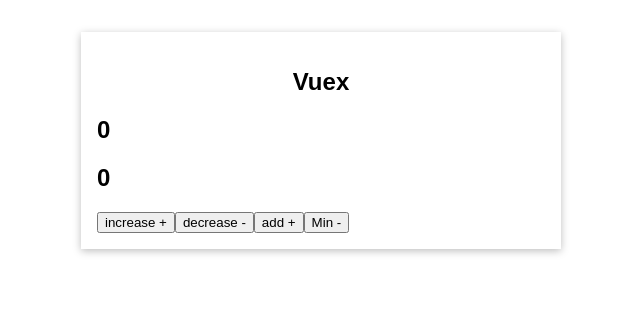
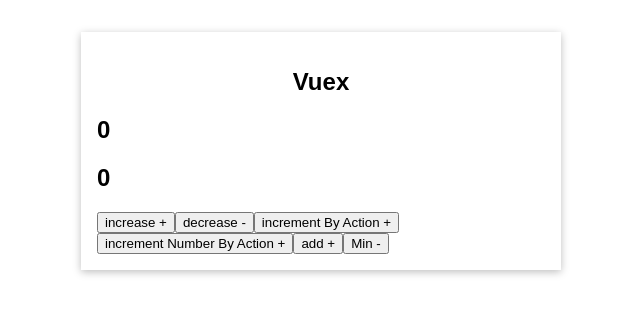
Before and after one commit to ahjam-taoufik/cl-vue-vuex1, a Vue app: page / in a window 1280 px wide. Shown: the top 314 px of the page, without its empty margins (319-959 px from the left). Built offline with nearby package versions, Linux system fonts and the light colour scheme.

Commit message:
add actions section in store

```diff
--- a/src/App.vue
+++ b/src/App.vue
@@ -1,8 +1,12 @@
 <template>
   <base-container title="Vuex">
     <base-counter></base-counter>
-    <button   @click="increase">increase +</button>
-    <button  @click="decrease">decrease -</button>
+    <button @click="increase">increase +</button>
+    <button @click="decrease">decrease -</button>
+    <button @click="incrementByAction">increment By Action +</button>
+    <button @click="incrementNumberByAction">
+      increment Number By Action +
+    </button>
     <base-button :mode="'increment'">add +</base-button>
     <base-button :mode="'decrement'">Min -</base-button>
   </base-container>
@@ -16,16 +20,27 @@
   components: {
     BaseContainer,
     BaseCounter,
-    BaseButton
+    BaseButton,
   },
-  methods:{
-    increase(){
-      this.$store.commit('increment')
+  methods: {
+    increase() {
+      this.$store.commit('increment');
     },
-    decrease(){
-      this.$store.commit('decrease')
+    decrease() {
+      this.$store.commit('decrease');
     },
-  }
+    incrementByAction() {
+      this.$store.dispatch('increment');
+    },
+    incrementNumberByAction() {
+      // this.$store.dispatch('incrementByNumber',4)
+      this.$store.dispatch('incrementByNumber',{value:4})
+      // this.$store.dispatch({
+      //   type: 'incrementByNumber',
+      //   val: 5,
+      // });
+    },
+  },
 };
 </script>
 
--- a/src/main.js
+++ b/src/main.js
@@ -38,6 +38,20 @@
       return getters.getCounter;
     },
   },
+  actions:{
+    increment(ctxt){
+
+      //you can Run Async in Action
+      setTimeout(function(){
+        ctxt.commit('increment') //increment :  mutation
+      },2000)
+
+    },
+    incrementByNumber(ctxt,payload){
+      console.log(payload);
+        ctxt.commit('incrementNmb',payload.value)
+    }
+  }
 });
 
 const app = createApp(App);
```
